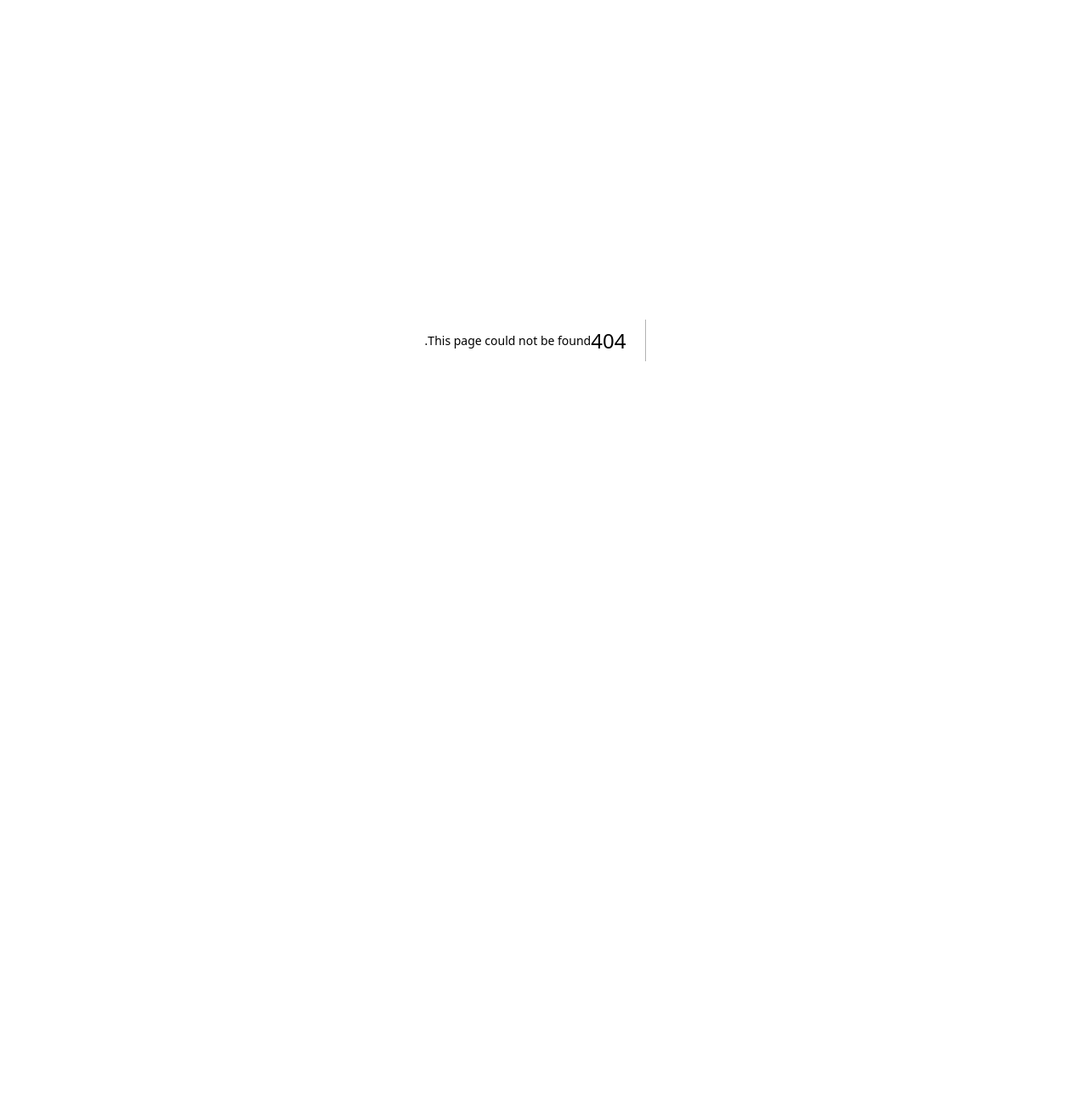
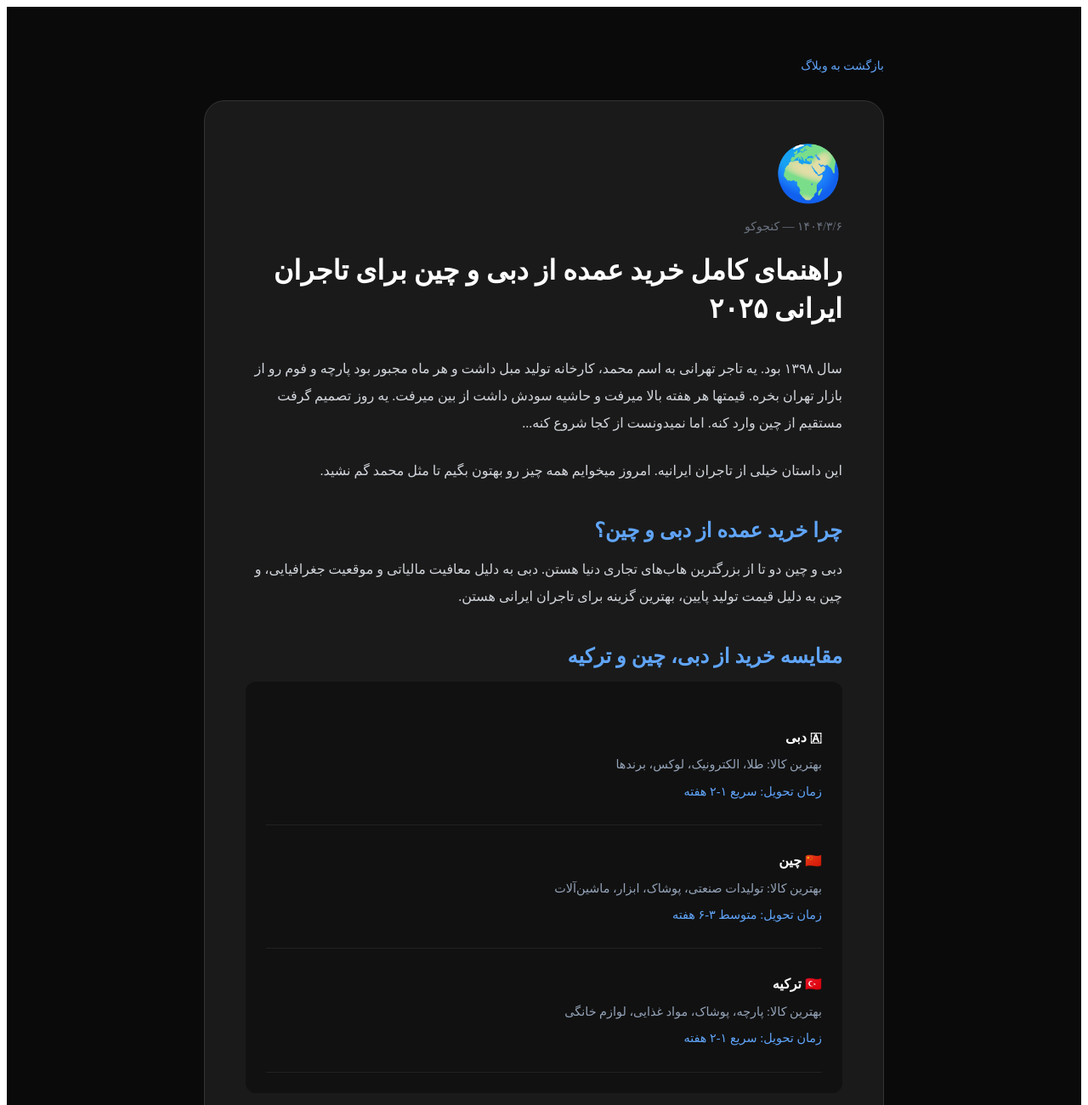
Before and after one commit to seyedmehdialavi93-coder/konjoko, a Next.js app: page /blog/kharid-omde-dubai-chin in a window 1280 px wide. Before the commit this address had no page. Shown: the top 1300 px of the page at 85% size. Before the commit the page ends 800 px from the top, so only its background shows below. Built offline with nearby package versions, Linux system fonts and the light colour scheme.

Commit message:
add kharid omde blog post

```diff
--- /dev/null
+++ b/app/blog/kharid-omde-dubai-chin/page.tsx
@@ -0,0 +1,96 @@
+import type { Metadata } from "next";
+
+export const metadata: Metadata = {
+ title: "راهنمای کامل خرید عمده از دبی و چین برای تاجران ایرانی ۲۰۲۵ | کنجوکو",
+ description: "راهنمای جامع خرید عمده از دبی، چین، ترکیه و امارات برای تاجران و کارخانه‌داران ایرانی. از پیدا کردن تامین‌کننده تا تحویل کالا.",
+};
+
+export default function KharidOmdeDubaiChin() {
+ return (
+   <main style={{backgroundColor: "#0a0a0a", minHeight: "100vh", color: "white", direction: "rtl"}}>
+     <div style={{maxWidth: "800px", margin: "0 auto", padding: "60px 20px"}}>
+       <div style={{marginBottom: "32px"}}>
+         <a href="/blog" style={{color: "#60a5fa", textDecoration: "none", fontSize: "0.875rem"}}>بازگشت به وبلاگ</a>
+       </div>
+       <div style={{backgroundColor: "#1a1a1a", borderRadius: "24px", padding: "48px", border: "1px solid #333"}}>
+         <div style={{fontSize: "4rem", marginBottom: "16px"}}>🌍</div>
+         <p style={{color: "#6b7280", fontSize: "0.875rem", marginBottom: "12px"}}>۱۴۰۴/۳/۶ — کنجوکو</p>
+         <h1 style={{fontSize: "2rem", fontWeight: "bold", marginBottom: "32px", lineHeight: "1.4"}}>راهنمای کامل خرید عمده از دبی و چین برای تاجران ایرانی ۲۰۲۵</h1>
+
+         <p style={{color: "#d1d5db", lineHeight: "2", marginBottom: "24px"}}>سال ۱۳۹۸ بود. یه تاجر تهرانی به اسم محمد، کارخانه تولید مبل داشت و هر ماه مجبور بود پارچه و فوم رو از بازار تهران بخره. قیمتها هر هفته بالا میرفت و حاشیه سودش داشت از بین میرفت. یه روز تصمیم گرفت مستقیم از چین وارد کنه. اما نمیدونست از کجا شروع کنه...</p>
+
+         <p style={{color: "#d1d5db", lineHeight: "2", marginBottom: "24px"}}>این داستان خیلی از تاجران ایرانیه. امروز میخوایم همه چیز رو بهتون بگیم تا مثل محمد گم نشید.</p>
+
+         <h2 style={{fontSize: "1.5rem", fontWeight: "bold", marginBottom: "16px", marginTop: "40px", color: "#60a5fa"}}>چرا خرید عمده از دبی و چین؟</h2>
+         <p style={{color: "#d1d5db", lineHeight: "2", marginBottom: "24px"}}>دبی و چین دو تا از بزرگترین هاب‌های تجاری دنیا هستن. دبی به دلیل معافیت مالیاتی و موقعیت جغرافیایی، و چین به دلیل قیمت تولید پایین، بهترین گزینه برای تاجران ایرانی هستن.</p>
+
+         <h2 style={{fontSize: "1.5rem", fontWeight: "bold", marginBottom: "16px", marginTop: "40px", color: "#60a5fa"}}>مقایسه خرید از دبی، چین و ترکیه</h2>
+         <div style={{backgroundColor: "#111", borderRadius: "12px", padding: "24px", marginBottom: "24px"}}>
+           {[
+             {country: "🇦 دبی", best: "طلا، الکترونیک، لوکس، برندها", speed: "سریع ۱-۲ هفته"},
+             {country: "🇨🇳 چین", best: "تولیدات صنعتی، پوشاک، ابزار، ماشین‌آلات", speed: "متوسط ۳-۶ هفته"},
+             {country: "🇹🇷 ترکیه", best: "پارچه، پوشاک، مواد غذایی، لوازم خانگی", speed: "سریع ۱-۲ هفته"},
+           ].map((item) => (
+             <div key={item.country} style={{padding: "16px 0", borderBottom: "1px solid #222"}}>
+               <p style={{color: "white", fontWeight: "bold", marginBottom: "8px"}}>{item.country}</p>
+               <p style={{color: "#94a3b8", fontSize: "0.9rem", marginBottom: "4px"}}>بهترین کالا: {item.best}</p>
+               <p style={{color: "#60a5fa", fontSize: "0.9rem"}}>زمان تحویل: {item.speed}</p>
+             </div>
+           ))}
+         </div>
+
+         <h2 style={{fontSize: "1.5rem", fontWeight: "bold", marginBottom: "16px", marginTop: "40px", color: "#60a5fa"}}>مراحل خرید عمده از صفر تا تحویل</h2>
+         <div style={{backgroundColor: "#111", borderRadius: "12px", padding: "24px", marginBottom: "24px"}}>
+           {[
+             "۱. مشخص کردن نوع و مقدار کالای مورد نیاز",
+             "۲. پیدا کردن تامین‌کننده معتبر در کشور مبدا",
+             "۳. مذاکره و تایید نمونه کالا",
+             "۴. پرداخت ارزی به تامین‌کننده",
+             "۵. بازرسی کالا قبل از ارسال",
+             "۶. حمل و نقل و ترخیص گمرکی",
+             "۷. تحویل کالا در مقصد",
+           ].map((item) => (
+             <div key={item} style={{display: "flex", alignItems: "center", gap: "12px", padding: "12px 0", borderBottom: "1px solid #222"}}>
+               <span style={{color: "#22c55e"}}>✓</span>
+               <span style={{color: "#d1d5db"}}>{item}</span>
+             </div>
+           ))}
+         </div>
+
+         <h2 style={{fontSize: "1.5rem", fontWeight: "bold", marginBottom: "16px", marginTop: "40px", color: "#60a5fa"}}>اشتباهات رایج تاجران ایرانی</h2>
+         <div style={{backgroundColor: "#111", borderRadius: "12px", padding: "24px", marginBottom: "24px"}}>
+           {[
+             "❌ خرید بدون نمونه‌گیری اولیه",
+             "❌ پرداخت کل مبلغ قبل از بازرسی کالا",
+             "❌ انتخاب تامین‌کننده ناشناس",
+             "❌ نادیده گرفتن هزینه‌های گمرک و حمل",
+             "❌ عدم توجه به استانداردهای کیفی",
+           ].map((item) => (
+             <div key={item} style={{display: "flex", alignItems: "center", gap: "12px", padding: "12px 0", borderBottom: "1px solid #222"}}>
+               <span style={{color: "#d1d5db"}}>{item}</span>
+             </div>
+           ))}
+         </div>
+
+         <h2 style={{fontSize: "1.5rem", fontWeight: "bold", marginBottom: "16px", marginTop: "40px", color: "#60a5fa"}}>کنجوکو چطور کمک میکنه؟</h2>
+         <p style={{color: "#d1d5db", lineHeight: "2", marginBottom: "24px"}}>کنجوکو تمام این مراحل رو برای شما انجام میده. از پیدا کردن تامین‌کننده معتبر در دبی، چین و ترکیه تا پرداخت ارزی، بازرسی کالا و تحویل در ایران. شما فقط نوع کالا و مقدار رو اعلام کنید، بقیه کارها با ماست.</p>
+
+         <div style={{backgroundColor: "#111", borderRadius: "12px", padding: "24px", marginBottom: "32px"}}>
+           <p style={{color: "#94a3b8", marginBottom: "16px", fontSize: "0.9rem"}}>مقالات مرتبط:</p>
+           <div style={{display: "flex", flexDirection: "column", gap: "12px"}}>
+             <a href="/blog/kharid-az-dubai" style={{color: "#60a5fa", textDecoration: "none"}}>← چطور از دبی خرید کنیم؟</a>
+             <a href="/blog/kharid-az-chin" style={{color: "#60a5fa", textDecoration: "none"}}>← خرید از چین به روش صحیح</a>
+             <a href="/blog/havaleh-arzi" style={{color: "#60a5fa", textDecoration: "none"}}>← حواله ارزی چیست؟</a>
+             <a href="/blog/vardaat-az-dubai" style={{color: "#60a5fa", textDecoration: "none"}}>← راهنمای واردات کالا از دبی</a>
+           </div>
+         </div>
+
+         <div style={{backgroundColor: "#1e3a5f", borderRadius: "16px", padding: "32px", textAlign: "center", marginTop: "40px"}}>
+           <p style={{fontSize: "1.25rem", fontWeight: "bold", marginBottom: "16px"}}>همین الان خرید عمده را شروع کنید</p>
+           <a href="https://wa.me/971562913000" style={{backgroundColor: "#22c55e", color: "white", padding: "12px 32px", borderRadius: "50px", fontWeight: "bold", textDecoration: "none", display: "inline-block"}}>ارتباط در واتساپ</a>
+         </div>
+       </div>
+     </div>
+   </main>
+ );
+}
```
